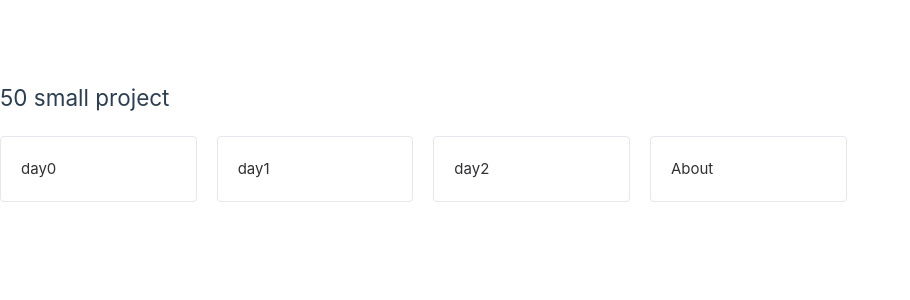
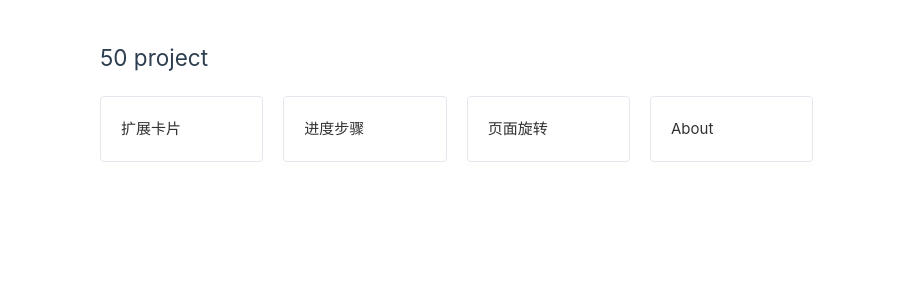
Before and after one commit to xijunking/50vue, a Vue app: page / in a window 1280 px wide. Shown: the top 300 px of the page, without its empty margins (0-910 px from the left). Built offline with nearby package versions, Linux system fonts and the light colour scheme; the HTML template or start-up script is replaced by a standard one.

Commit message:
feat: 首页目录修改2

```diff
--- a/src/assets/main.css
+++ b/src/assets/main.css
@@ -1,11 +1,11 @@
 @import './base.css';
 
 #app {
-  max-width: 1280px;
-  width: 100%;
+  flex: 1;
   margin: 0 auto;
   /* padding: 2rem; */
   font-weight: normal;
+  box-sizing: border-box;
 }
 
 a,
--- a/src/views/day1-10/day2.vue
+++ b/src/views/day1-10/day2.vue
@@ -1,12 +1,26 @@
 <!-- 页面旋转 -->
 
 <script setup lang="ts">
+
 
 
 </script>
 
 <template>
 
-
+    <div class="rotate-item">
+        MP-WEIXIN
+    </div>
 
 </template>
+
+<style scoped >
+.rotate-item {
+    width: 100%;
+    height: 100vh;
+    background: #abf;
+    display: flex;
+    justify-content: center;
+    align-items: center;
+}
+</style>
--- a/src/views/realHome.vue
+++ b/src/views/realHome.vue
@@ -11,15 +11,15 @@ const listarr: ListItem[] = [
     //     path: '/'
     // },
     {
-        name: 'day0',
+        name: '扩展卡片',
         path: '/day0'
     },
     {
-        name: 'day1',
+        name: '进度步骤',
         path: '/day1'
     },
     {
-        name: 'day2',
+        name: '页面旋转',
         path: '/day2'
     },
 
@@ -37,17 +37,18 @@ const listarr: ListItem[] = [
     <div class="main-box">
 
         <header class="header">
-            <h2>50 small project</h2>
+            <h2>50 project</h2>
         </header>
 
+        <div>
             <el-row :gutter="20">
-            <el-col v-for="(item, index) in listarr" :span="4" :key="index">
+                <el-col v-for="(item, index) in listarr" :span="4" :key="index" style="margin-bottom: 14px;">
                     <RouterLink :to="item.path">
                         <el-card shadow="hover">{{ item.name }}</el-card>
                     </RouterLink>
                 </el-col>
             </el-row>
-
+        </div>
     </div>
 </template>
 
@@ -55,8 +56,11 @@ const listarr: ListItem[] = [
 .main-box {
     background-color: #fff;
     width: 100%;
-    height: 600px;
-    margin: 80px auto;
+    height: 100px;
+    margin: 0 auto;
+    padding: 100px;
+    padding-top: 40px;
+    box-sizing: border-box;
 }
 
 .header {
```
Lines whose indentation alone changed are shown as unchanged.
